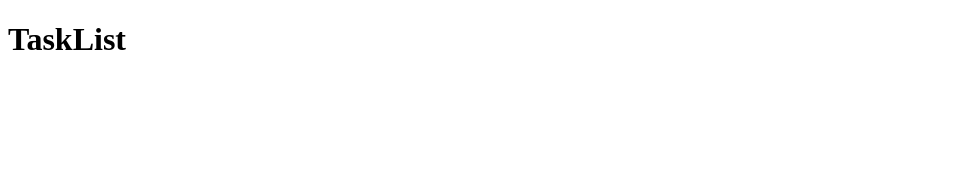
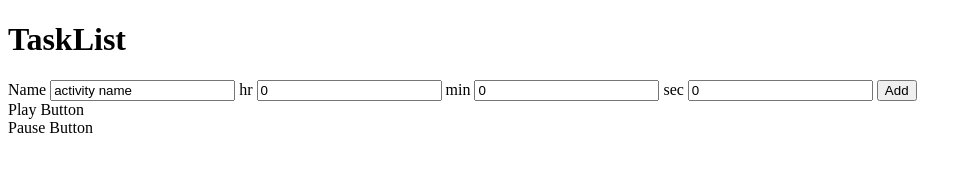
Before and after one commit to genushomollama/tasklist, a plain HTML site: page index.html in a window 1280 px wide. Shown: the whole page, without its empty margins (0-972 px from the left). Drawn offline with Linux system fonts and the light colour scheme.

Commit message:
Added primary html tags

```diff
--- a/index.html
+++ b/index.html
@@ -11,6 +11,29 @@
 <body>
   <h1>TaskList</h1>
 
+  <div class="form">
+      <label for="name">Name</label>
+      <input type="text" id="taskName" name="taskName" class="taskInput" value="activity name">
+
+      <label for="hr">hr</label>
+      <input type="text" id="taskHr" name="taskHr" class="taskHr" value="0">
+
+      <label for="min">min</label>
+      <input type="text" id="taskMin" name="taskMin" class="taskMin" value="0">
+
+      <label for="sec">sec</label>
+      <input type="text" id="taskSec" name="taskSec" class="taskSec" value="0">
+
+      <input type="submit" id="addTaskButton" class="addTaskButton" value="Add">
+  </div>
+
+  <div class="taskManagement">
+      <div class="taskList">
+          <!-- TODO: Build the classlist w/ js... add drag and drop functionality -->
+      </div>
+      <div id="play" class="taskManagementButton">Play Button</div>
+      <div id="pause" class="taskManagementButton">Pause Button</div>
+  </div>
 
   <script src="scripts/objects.js"></script>
   <script src="scripts/functions.js"></script>
```
